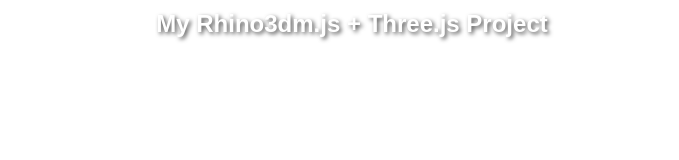
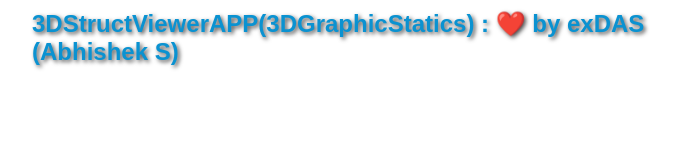
Before and after one commit to InquisitiveAS/3DviewerAppAs, a plain HTML site: page index.html in a window 1280 px wide. Shown: the whole page, without its empty margins (288-967 px from the left). Drawn offline with nearby package versions, Linux system fonts and the light colour scheme.

Commit message:
Update index.html

```diff
--- a/index.html
+++ b/index.html
@@ -3,7 +3,7 @@
 <head>
     <meta charset="UTF-8">
     <meta name="viewport" content="width=device-width, initial-scale=1.0">
-    <title>Rhino3dm.js + Three.js Viewer</title>
+    <title>3DStructViewerAPP</title>
     <link rel="icon" href="data:,"> <!-- Prevent favicon 404 error -->
     <style>
         /* General styles */
@@ -19,7 +19,7 @@
             top: 10px;
             left: 50%;
             transform: translateX(-50%);
-            color: white;
+            color: rgb(10, 146, 209);
             font-size: 24px;
             font-weight: bold;
             text-shadow: 2px 2px 4px rgba(0, 0, 0, 0.7);
@@ -34,7 +34,7 @@
 </head>
 <body>
     <!-- Project Title -->
-    <div id="title">My Rhino3dm.js + Three.js Project</div>
+    <div id="title">3DStructViewerAPP(3DGraphicStatics) : ❤️ by exDAS (Abhishek S) </div>
 
     <!-- Import Maps Polyfill -->
     <script async src="https://unpkg.com/es-module-shims@1.10.0/dist/es-module-shims.js"></script>
```
